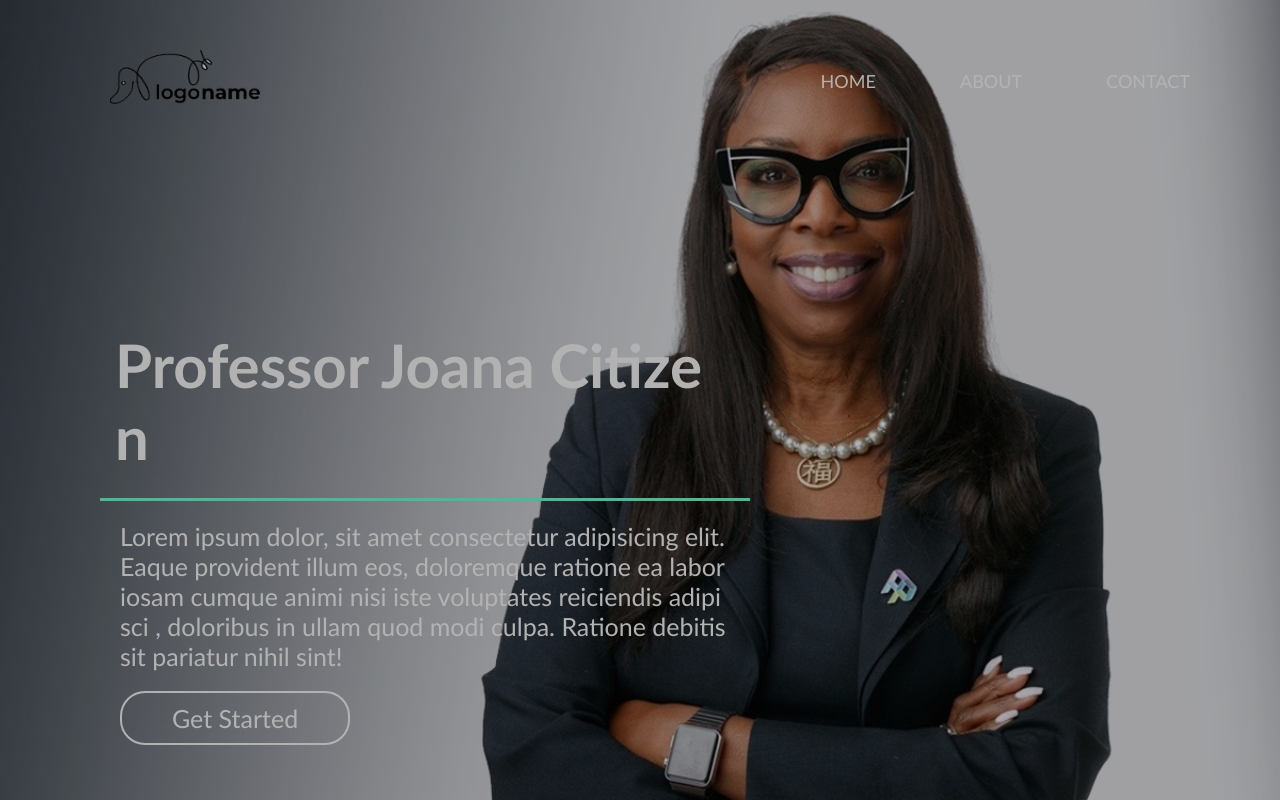
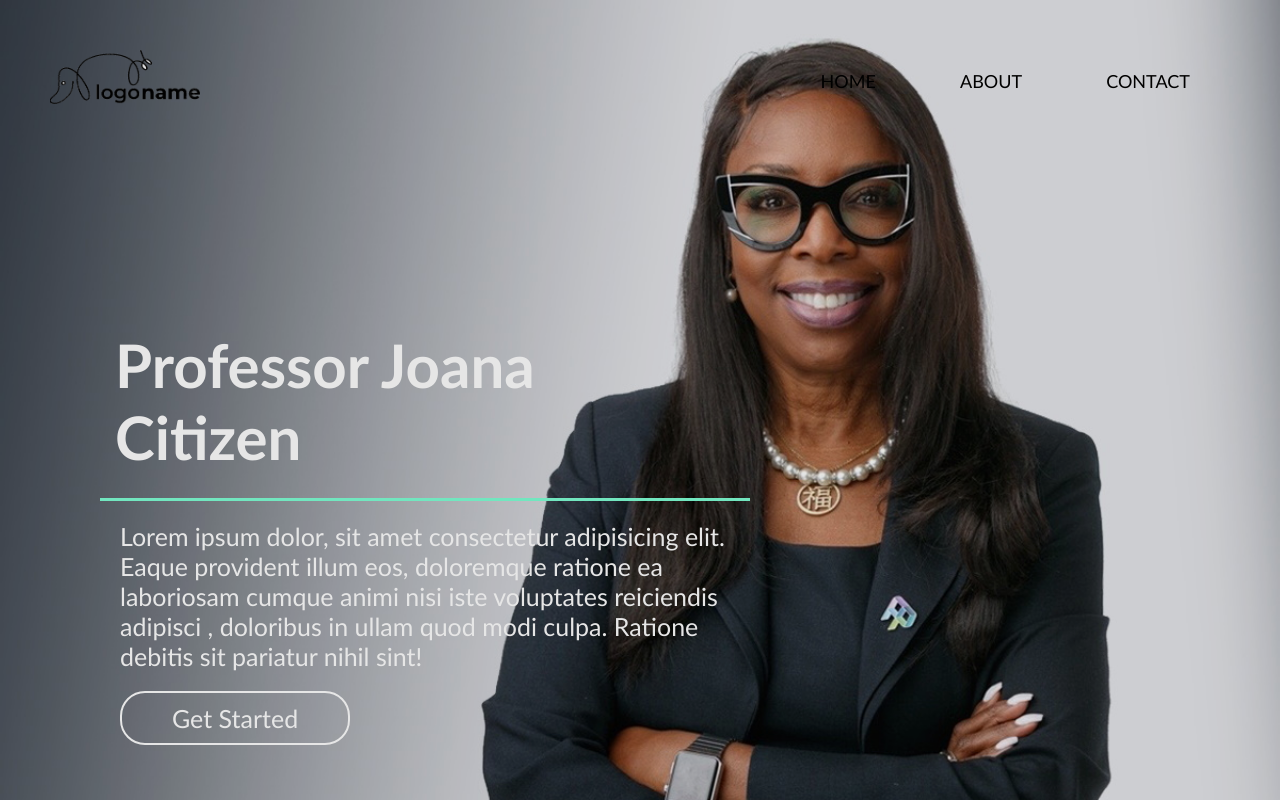
Before and after one commit to legarifulin/projektelis, a plain HTML site: page index.html in a window 1280 px wide. Drawn offline with Linux system fonts and the light colour scheme.

Commit message:
background pakeitimas

```diff
--- a/main.css
+++ b/main.css
@@ -5,25 +5,12 @@ padding: 0;
 vertical-align: top;
 box-sizing: border-box;
 font-family: 'Gill Sans', 'Gill Sans MT', Calibri, 'Trebuchet MS', sans-serif;
-word-break: break-all;
-}
-
-.first {
-    background-color: #00B3D4;
 
 }
-       .background {
-        width: 100%;
-        height: 100vh;
-        background-image: url(./background.jpg);
-        background-repeat: no-repeat;
-        background-size: cover;
-        background-position: center;
-        position: absolute;
-        filter: brightness(70%);
-        }
-
         .pradzia {
+            display: inline-block;
+            width: 100%;
+            height: 100vh;
 
         }
 
@@ -37,7 +24,6 @@ word-break: break-all;
             float: left;
             width: 250px;
             padding: 50px;
-            position: relative;
             left: 60px;
 
         }
@@ -50,12 +36,12 @@ word-break: break-all;
             text-transform: uppercase;
         }
 
-        a{
+        .home {
             display: inline-block;
             padding: 40px;
             font-size: 18px;
             text-decoration: none;
-            color: white;
+            color: black;
         }
         .professor {
             display: inline-block;
@@ -95,6 +81,19 @@ word-break: break-all;
             padding-left: 50px;
             font-size: 25px;
             border-color: white;
+            color: white;
             text-decoration: none;
 
         }
+        .background {
+            background-image: url(./background.jpg);
+            background-repeat: no-repeat;
+            background-size: cover;
+            background-position: center top;
+            background-attachment: fixed;
+            filter: brightness(90%);
+            }
+
+
+
+        }
```
Also changed, not shown: moteris.jpg (deleted), woman.jpg (deleted).
